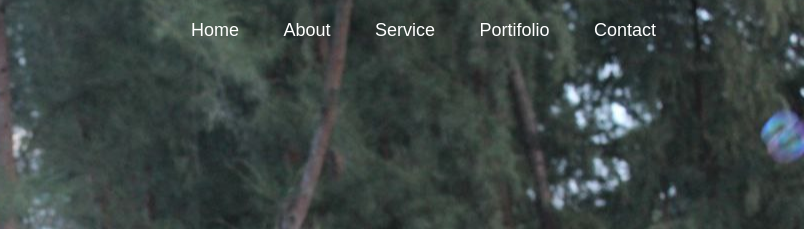
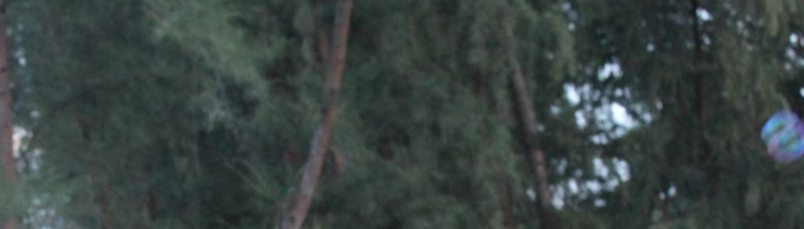
Before and after one commit to ihsky065/portfolio-project, a website: page index.html in a window 1280 px wide. Shown: the top 229 px of the page, 476-1280 px from the left. Drawn offline with Linux system fonts and the light colour scheme.

Commit message:
delete 3 last commit code for recommit missed commits

```diff
--- a/index.html
+++ b/index.html
@@ -9,18 +9,7 @@
 
   <body>
     <div id="header">
-      <div class="container">
-        <nav>
-          <img src="images/logo.png" alt="" class="logo">
-          <ul>
-            <li><a href="#">Home</a></li>
-            <li><a href="#">About</a></li>
-            <li><a href="#">Service</a></li>
-            <li><a href="#">Portifolio</a></li>
-            <li><a href="#">Contact</a></li>
-          </ul>
-        </nav>
-      </div>
+
     </div>
     <script src="script.js"></script>
   </body>
--- a/style.css
+++ b/style.css
@@ -21,42 +21,3 @@
 .container {
   padding: 10px 10%;
 }
-
-nav {
-  display: flex;
-  align-items: center;
-  justify-content: space-between;
-  flex-wrap: wrap;
-}
-
-.logo {
-  width: 140px;
-}
-
-nav ul li {
-  display: inline-block;
-  list-style: none;
-  margin: 10px 20px;
-}
-
-nav ul li a{
-  color: #fff;
-  text-decoration: none;
-  font-size: 18px;
-  position: relative;
-}
-
-nav ul li a::after{
-  content: '';
-  width: 0;
-  height: 3px;
-  background: black;
-  position: absolute;
-  left: 0;
-  bottom: -6px;
-  transition: 0.5s;
-}
-
-nav ul li a:hover::after{
-  width: 100%;
-}
```
